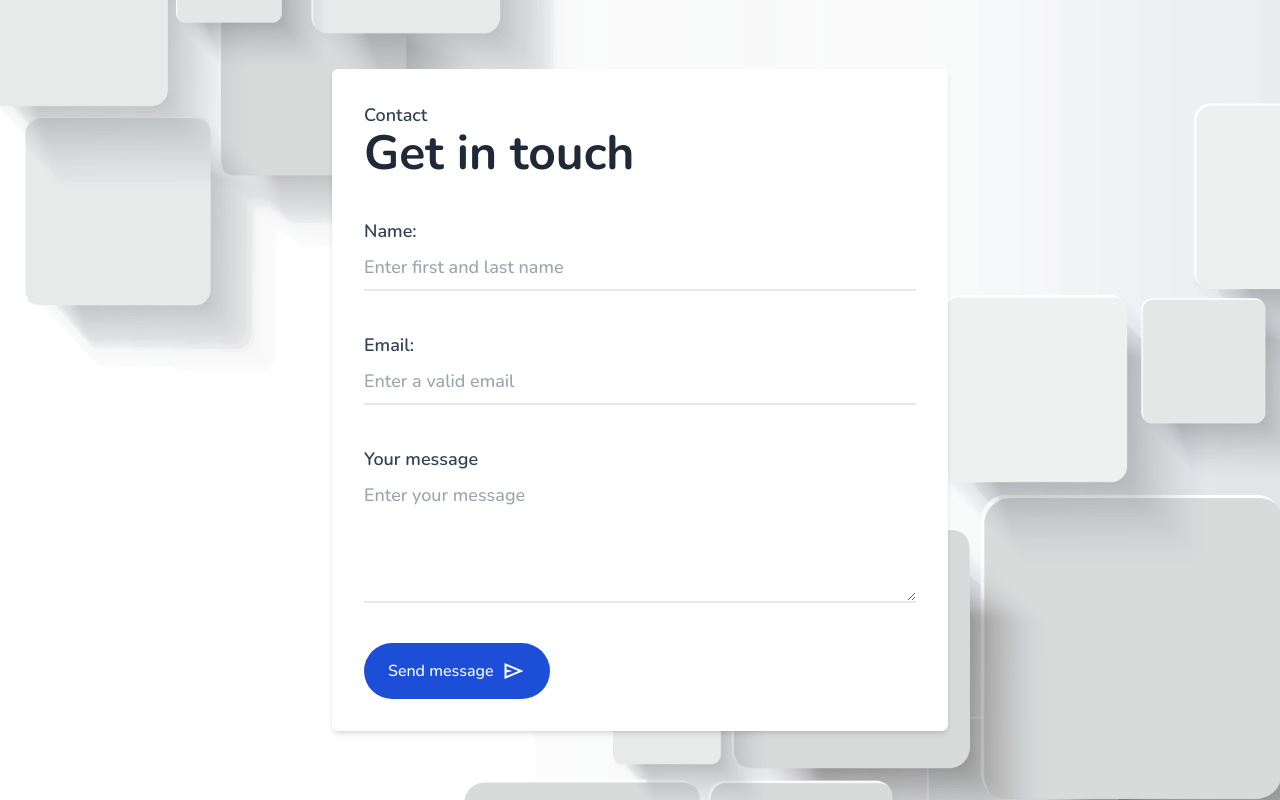
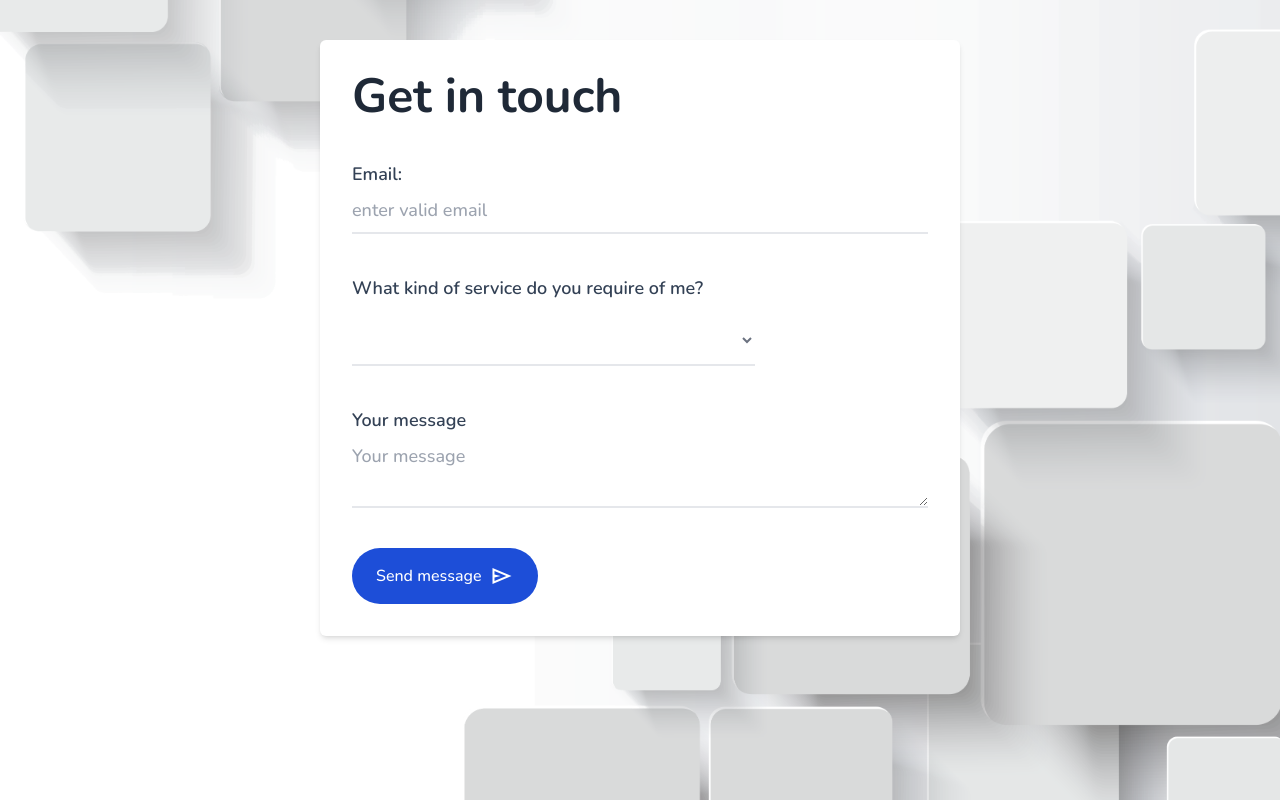
Before and after one commit to blaqnativity/portfolio-version-2, a Nuxt app: page /ContactView in a window 1280 px wide. Built offline with nearby package versions, Linux system fonts and the light colour scheme; a web font is replaced by a local one.

Commit message:
still on form component

```diff
--- a/assets/css/tailwind.css
+++ b/assets/css/tailwind.css
@@ -86,6 +86,12 @@ img {
 
 /* input box styling */
 input,
-textarea {
+textarea,
+select {
   @apply text-lg text-gray-500 font-medium outline-none w-[100%] border-b-2 bg-transparent py-2;
 }
+
+/* error message styling */
+.error {
+  @apply bg-red-600 text-white p-3 rounded-md w-[full] grid items-center justify-items-center;
+}
--- a/pages/ContactView.vue
+++ b/pages/ContactView.vue
@@ -1,39 +1,34 @@
 <template>
-  <section class="grid items-center justify-items-center p-6 shadow-md h-dvh">
+  <section class="grid items-center justify-items-center mb-4 h-dsh">
     <form
-      @submit.prevent
-      class="space-y-10 w-[100%] md:w-[50%] bg-white p-8 rounded-md shadow-md"
+      @submit.prevent="handleSubmit"
+      class="mt-10 space-y-10 w-[100%] md:w-[50%] bg-white p-8 rounded-md shadow-md"
     >
+      <div v-if="errorMessage" class="error">{{ errorMessage }}</div>
       <div class="title">
-        <p class="pText">Contact</p>
         <h1 class="headerText2 text-left md:text-start">Get in touch</h1>
       </div>
-      <div class="flex flex-col">
-        <label class="pText">Name:</label>
-        <input
-          type="text"
-          name="name"
-          placeholder="Enter first and last name"
-          required
-        />
-      </div>
+
       <div class="flex flex-col">
         <label class="pText">Email:</label>
-        <input
-          type="email"
-          placeholder="Enter a valid email"
-          name="email"
-          required
-        />
+        <input type="email" placeholder="enter valid email" v-model="email" />
+      </div>
+
+      <div class="grid gap-3">
+        <label class="pText">What kind of service do you require of me?</label>
+        <select v-model="role" class="w-[70%] p-3 outline-none">
+          <option value="Developer">Frontend Developer</option>
+          <option value="Wordpress">Wordpress Development</option>
+        </select>
       </div>
 
       <div class="flex flex-col">
         <label class="pText">Your message</label>
         <textarea
-          name="message"
-          placeholder="Enter your message"
+          v-model="message"
+          placeholder="Your message"
           cols="30"
-          rows="4"
+          rows="2"
         ></textarea>
       </div>
 
@@ -47,8 +42,23 @@
 
 <script>
 export default {
+  erroMessage: false,
   data() {
-    return {};
+    return {
+      name: "",
+      email: "",
+      message: "",
+      role: "",
+      errorMessage: "",
+    };
+  },
+  methods: {
+    handleSubmit() {
+      if (this.name === "" && this.message === "" && this.role === "") {
+        this.errorMessage =
+          "All input feilds are required to better communicate what you need my services for!!!";
+      }
+    },
   },
 };
 </script>
```
